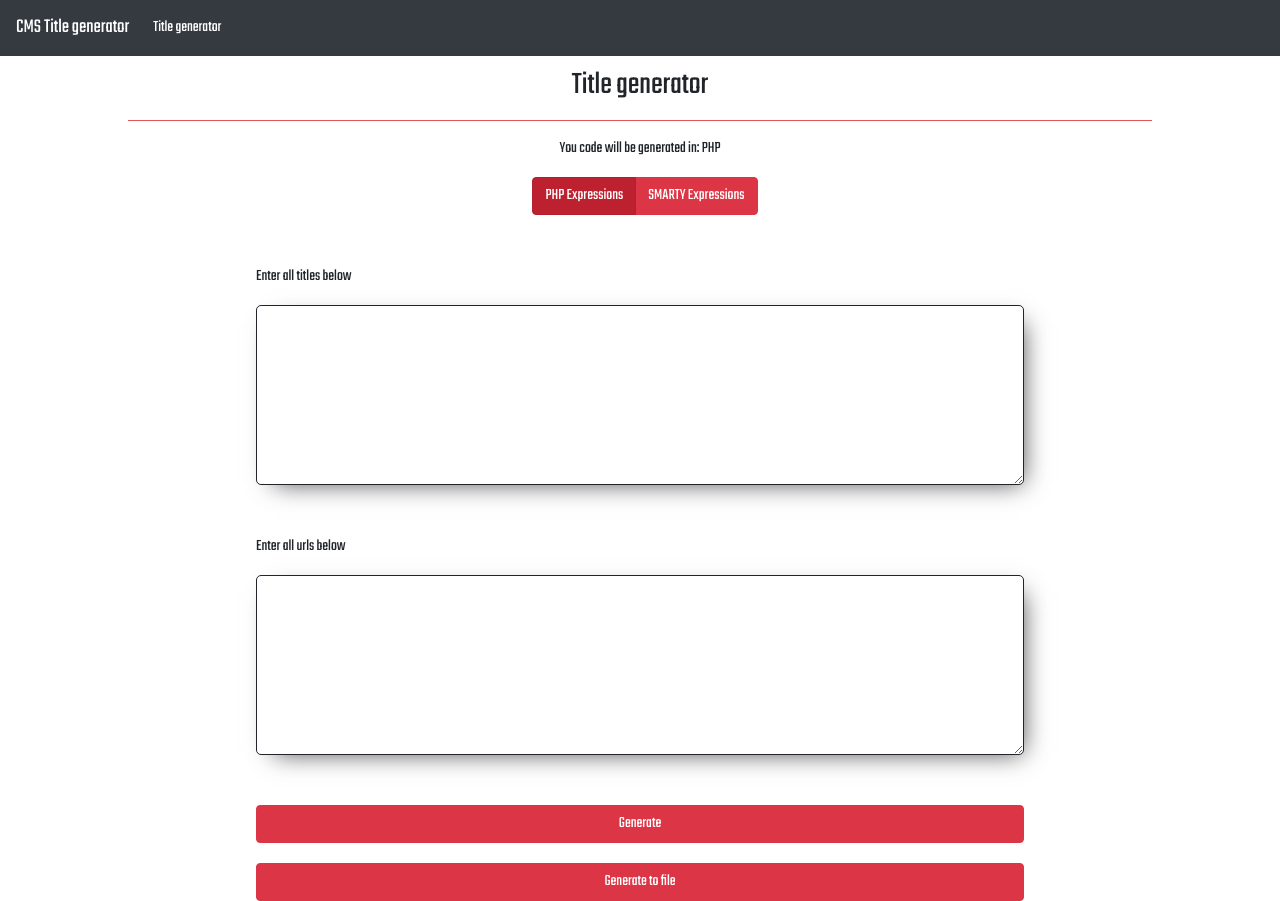
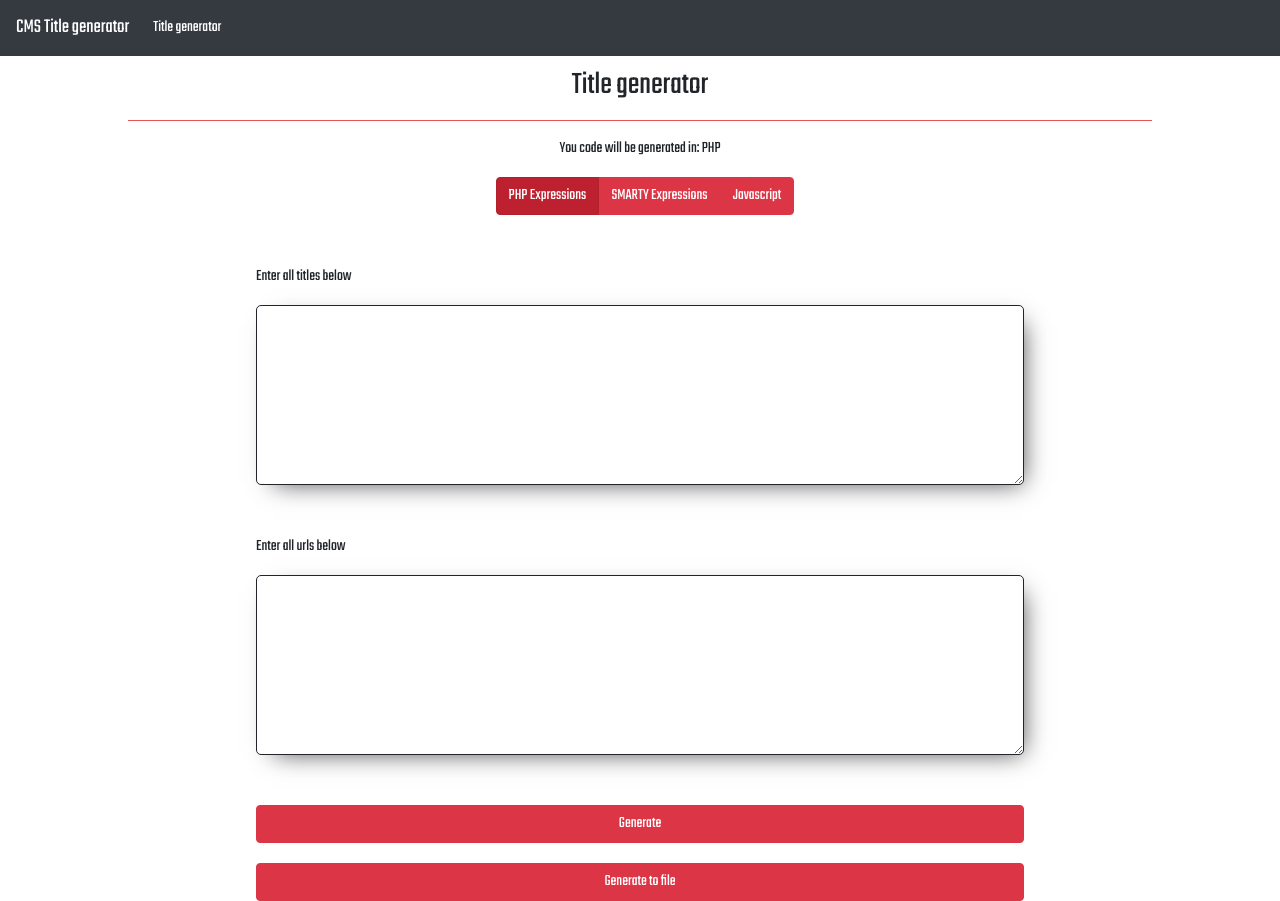
Before and after one commit to DevWichrowski/CMS-title-generator, a React (Create React App) app: page / in a window 1280 px wide. Built offline with nearby package versions, Linux system fonts and the light colour scheme.

Commit message:
Add switch form javascript language

```diff
--- a/src/components/Dashboard/TitleGenerator/TitleGenerator.js
+++ b/src/components/Dashboard/TitleGenerator/TitleGenerator.js
@@ -152,6 +152,9 @@ class TitleGenerator extends Component {
 							<ToggleButton value={2} variant="danger" onClick={() => this.handleLanduageMode('SMARTY')}>
 								SMARTY Expressions
 							</ToggleButton>
+							<ToggleButton value={2} variant="danger" onClick={() => this.handleLanduageMode('Javascript')}>
+								Javascript
+							</ToggleButton>
 						</ToggleButtonGroup>
 					</ButtonToolbar>
 				</div>
```
